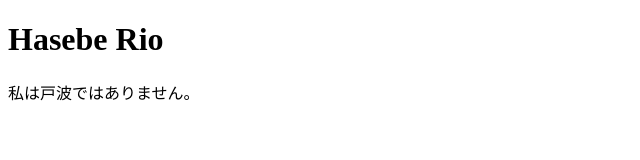
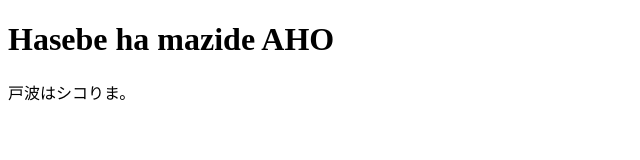
Before and after one commit to Heiya3/test1.github.io, a plain HTML site: page index.html in a window 1280 px wide. Shown: the whole page, without its empty margins (0-640 px from the left). Drawn offline with Linux system fonts and the light colour scheme.

Commit message:
Update index.html

```diff
--- a/index.html
+++ b/index.html
@@ -8,8 +8,8 @@
 </head>
 <body>
 
-    <h1>Hasebe Rio</h1>
-    <p>私は戸波ではありません。</p>
+    <h1>Hasebe ha mazide AHO</h1>
+    <p>戸波はシコりま。</p>
 
     </body>
 </html>
```
